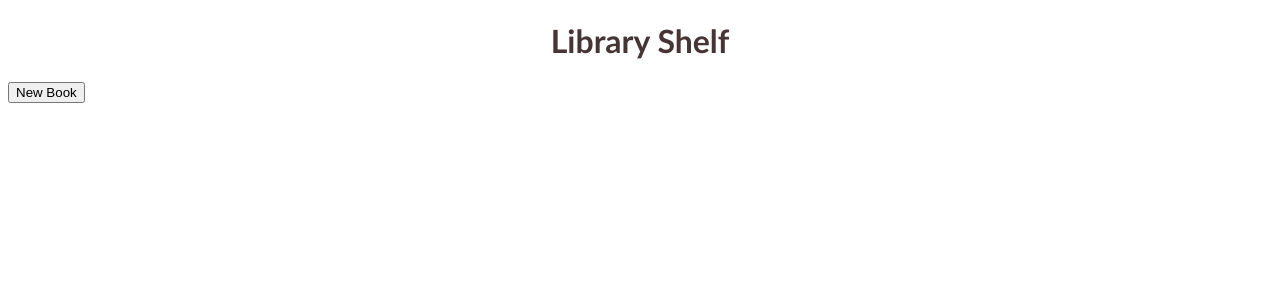
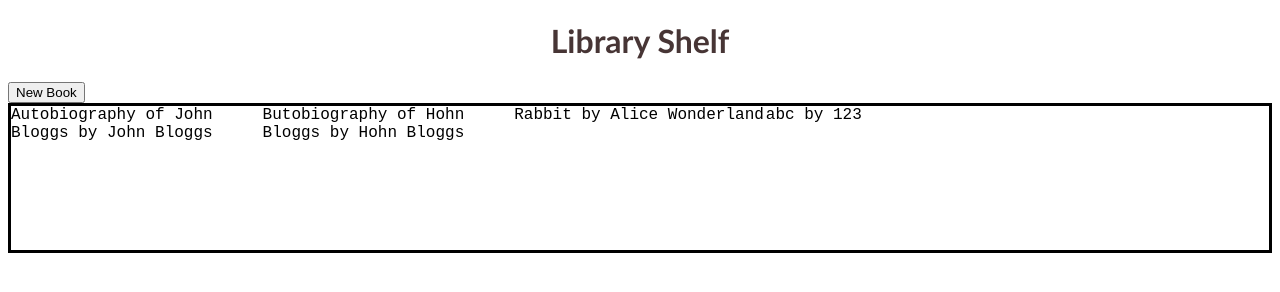
Before and after one commit to EleniMG/Library, a plain HTML site: page index.html in a window 1280 px wide. Drawn offline with Linux system fonts and the light colour scheme.

Commit message:
rendering HTML first, inserting library content to grid

```diff
--- a/index.html
+++ b/index.html
@@ -7,17 +7,15 @@
     <title>Document</title>
 </head>
 <body>
-    <script src="script.js"></script>
+
     <link rel="stylesheet" href="main.css">
 
     <h1>Library Shelf</h1>
 
     <button type="button">New Book</button>
 
-    <div class="library-grid">
+    <div class="library-grid"> </div>
 
-
-    </div>
-
+    <script src="script.js"></script>
 </body>
 </html>
--- a/main.css
+++ b/main.css
@@ -9,4 +9,6 @@ h1{
     display: grid;
     grid-template-columns: repeat(5, 1fr);
     grid-template-rows: repeat(4, 1fr);
+    border-style: solid;
+    font-family: 'Courier New', Courier, monospace;
 }
--- a/script.js
+++ b/script.js
@@ -1,15 +1,22 @@
-let myLibrary = [];
+let myLibrary = [
+    {name: 'Autobiography of John Bloggs', author: 'John Bloggs'},
+    {name: 'Butobiography of Hohn Bloggs', author: 'Hohn Bloggs'}
+];
+
+
+// Creating 'Book' object
 
 function Book(name, author){
     this.name = name;
     this.author = author;
 }
 
-const hP = new Book('Harry Potter', 'PK Bowling')
+// const hP = new Book('Harry Potter', 'PK Bowling')
 
-console.log(hP)
+// console.log(hP)
 
 
+// Pushing the 'Book' object to the library array
 
 function addingNewBooktoLibrary(name, author){
     const newBook = new Book(name, author);
@@ -20,4 +27,16 @@ addingNewBooktoLibrary('Rabbit', 'Alice Wonderland')
 
 addingNewBooktoLibrary('abc', '123')
 
-console.log(myLibrary)
+
+// Displaying each book on the page
+
+const grid = document.querySelector('.library-grid');
+
+for (let i = 0; i < myLibrary.length; i++) {
+
+    const gridTile = document.createElement("div");
+    const gridContent = document.createTextNode(Object.values(myLibrary[i]).join(" by "));
+    grid.appendChild(gridTile);
+    gridTile.appendChild(gridContent);
+
+}
```
